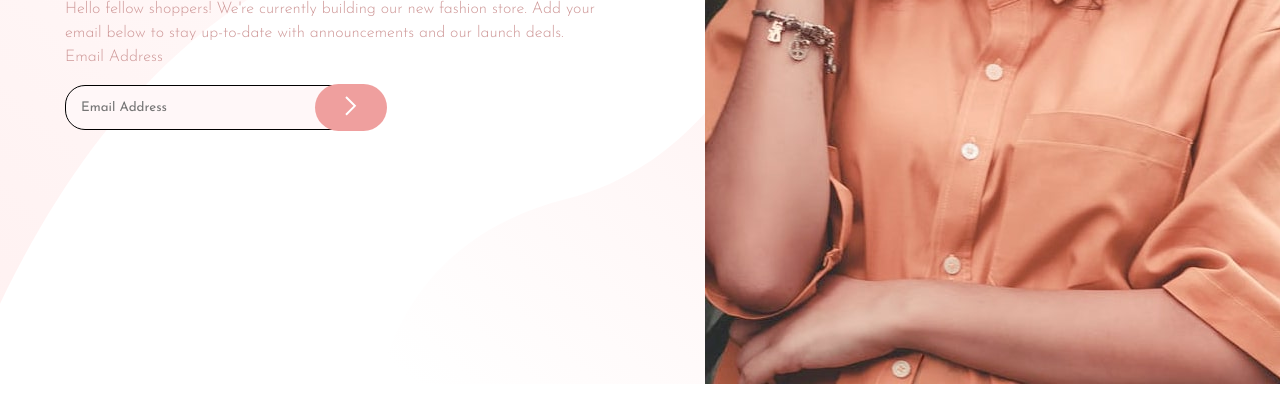
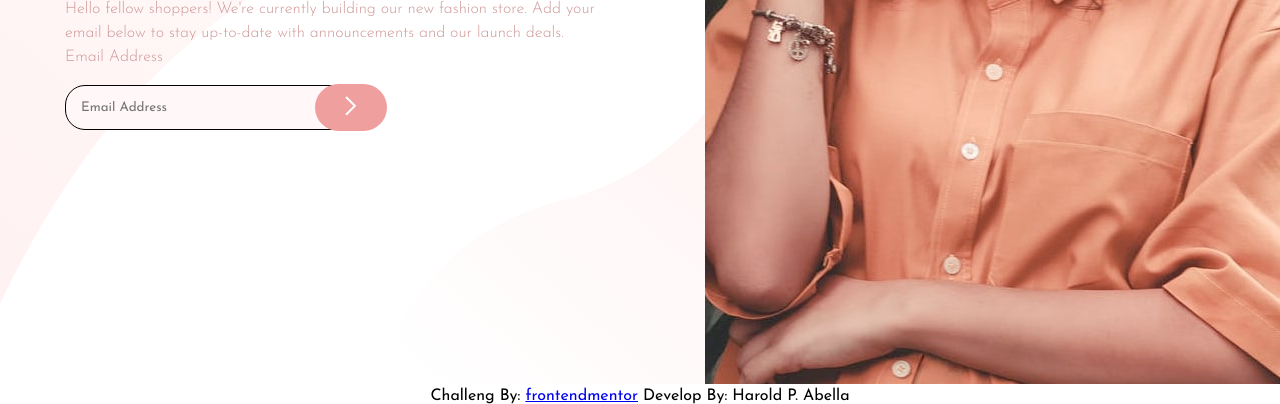
Before and after one commit to harika09/Base-Apparel, a plain HTML site: page index.html in a window 1280 px wide. Shown: the part 416-820 px from the top of the page. Drawn offline with Linux system fonts and the light colour scheme.

Commit message:
Update index.html

```diff
--- a/index.html
+++ b/index.html
@@ -37,7 +37,7 @@
 
     </section>
 
-
+    <div class="challenge"> Challeng By: <a href="https://www.frontendmentor.io/challenges/base-apparel-coming-soon-page-5d46b47f8db8a7063f9331a0">frontendmentor</a> Develop By: Harold P. Abella</div>
 
     <!--==== Validate Js ====-->
     <script src="/assets/main js/validate.js"></script>
```
